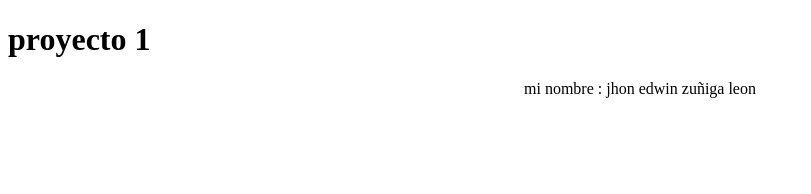
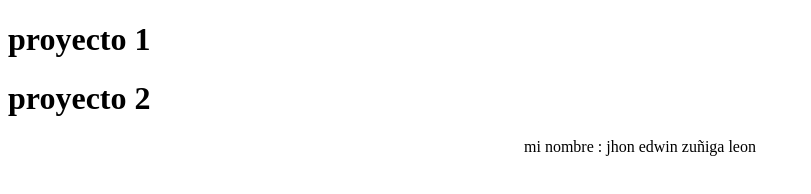
Before and after one commit to leonjzleon/Pruebahoy-17-02, a plain HTML site: page index.html in a window 1280 px wide. Shown: the whole page, without its empty margins (0-811 px from the left). Drawn offline with Linux system fonts and the light colour scheme.

Commit message:
Update index.html

```diff
--- a/index.html
+++ b/index.html
@@ -13,6 +13,7 @@
 
 </body>
 <h1>proyecto 1</h1>
+    <h1> proyecto 2</h1>
 <center> mi nombre : jhon edwin zuñiga leon</center>
 
 </html>
```
